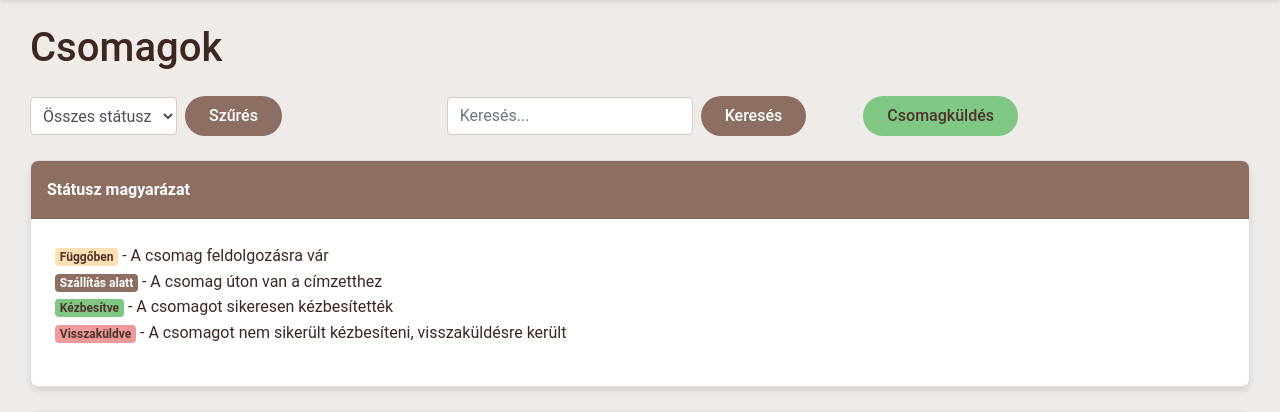
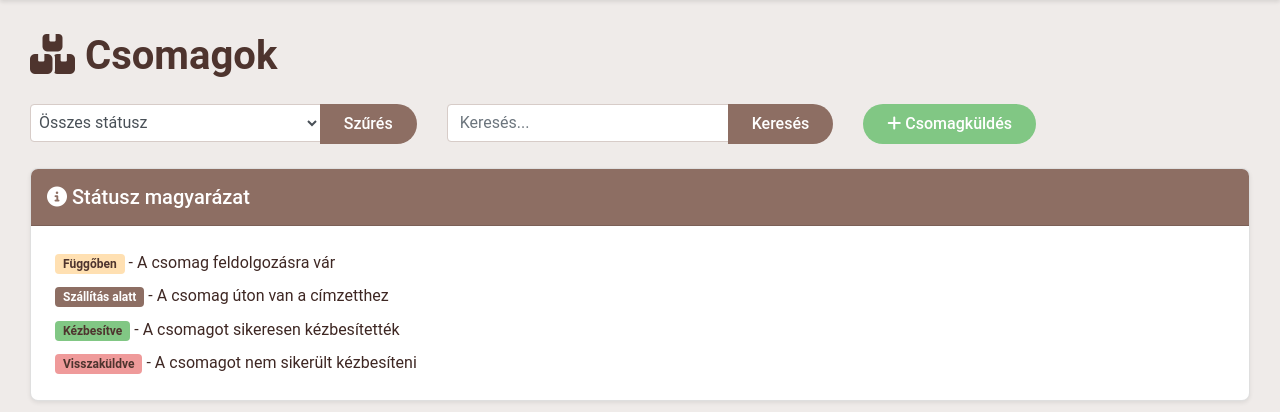
Before and after one commit to pe-box-ninja/webapp, a Flask app: page /package/list in a window 1280 px wide. Shown: the part 59-471 px from the top of the page. Run offline with Flask 3, Linux system fonts and the light colour scheme; the visitor is signed in with stand-in values (Sample User, id 1); data that the repository does not hold is empty; some libraries are stand-ins or nearby versions.

Commit message:
a LOT of design fixes

```diff
--- a/app/templates/package/create.html
+++ b/app/templates/package/create.html
@@ -3,7 +3,7 @@
 
 {% block content %}
 <div class="container mt-4">
-  <h1 class="mb-4">Csomagküldés</h1>
+  <h1 class="mb-4 heading-1">Csomagküldés</h1>
 
   <div class="card shadow-sm mb-4">
     <div class="card-header">
--- a/app/templates/package/list.html
+++ b/app/templates/package/list.html
@@ -4,18 +4,18 @@
 {% block content %}
 <div class="container mt-4">
     {% if warehouse %}
-        <h1 class="mb-4">{{ warehouse.name }} raktár csomagjai</h1>
+        <h1 class="mb-4 heading-1">{{ icon('warehouse') }} {{ warehouse.name }} raktár csomagjai</h1>
     {% elif parcel_locker %}
-        <h1 class="mb-4">{{ parcel_locker.location }} csomagautomata csomagjai</h1>
+        <h1 class="mb-4 heading-1">{{ icon('box') }} {{ parcel_locker.location }} csomagautomata csomagjai</h1>
     {% else %}
-        <h1 class="mb-4">Csomagok</h1>
+        <h1 class="mb-4 heading-1">{{ icon('boxes') }} Csomagok</h1>
     {% endif %}
 
     <div class="row mb-4">
         <div class="col-md-4">
-            <form action="{{ url_for('package.list', warehouse_id=warehouse_id) }}" method="get" class="form-inline">
-                <div class="form-group mr-2">
-                    <select name="status" class="form-control p-2">
+            <form action="{{ url_for('package.list', warehouse_id=warehouse_id) }}" method="get">
+                <div class="input-group">
+                    <select name="status" class="form-control p-1">
                         <option value="all" {% if current_filter == 'all' %}selected{% endif %}>Összes státusz</option>
                         {% for status in PackageStatus.list() %}
                         {% if not warehouse_id or status != "kézbesítve" %}
@@ -25,69 +25,80 @@
                         {% endif %}
                         {% endfor %}
                     </select>
+                    <div class="input-group-append">
+                        <button type="submit" class="btn btn-primary">Szűrés</button>
+                    </div>
                 </div>
-                <button type="submit" class="btn btn-primary">Szűrés</button>
             </form>
         </div>
         <div class="col-md-4">
-            <form action="{{ url_for('package.list', warehouse_id=warehouse_id) }}" method="get" class="form-inline">
-                <div class="form-group mr-2">
+            <form action="{{ url_for('package.list', warehouse_id=warehouse_id) }}" method="get">
+                <div class="input-group">
                     <input type="text" name="search" class="form-control" placeholder="Keresés..." value="{{ search_query }}">
+                    <div class="input-group-append">
+                        <button type="submit" class="btn btn-primary">Keresés</button>
+                    </div>
                 </div>
-                <button type="submit" class="btn btn-primary">Keresés</button>
             </form>
         </div>
         {% if not parcel_locker_id and not warehouse_id and current_user.is_admin() %}
         <div class="col-md-4">
-            <a href="{{ url_for('package.create') }}" class="btn btn-success">Csomagküldés</a>
+            <a href="{{ url_for('package.create') }}" class="btn btn-success text-white">
+                {{ icon('plus') }} Csomagküldés
+            </a>
         </div>
         {% endif %}
     </div>
 
-    <div class="card mb-4">
+    <div class="card shadow-sm mb-4">
         <div class="card-header">
-            Státusz magyarázat
+            <h5 class="mb-0">{{ icon('info-circle') }} Státusz magyarázat</h5>
         </div>
         <div class="card-body">
-            <ul class="list-unstyled">
-                <li><span class="badge badge-warning">Függőben</span> - A csomag feldolgozásra vár</li>
-                <li><span class="badge badge-primary">Szállítás alatt</span> - A csomag úton van a címzetthez</li>
-                <li><span class="badge badge-success">Kézbesítve</span> - A csomagot sikeresen kézbesítették</li>
-                <li><span class="badge badge-danger">Visszaküldve</span> - A csomagot nem sikerült kézbesíteni, visszaküldésre került</li>
+            <ul class="list-unstyled mb-0">
+                <li class="mb-2"><span class="badge badge-warning px-2 py-1">Függőben</span> - A csomag feldolgozásra vár</li>
+                <li class="mb-2"><span class="badge badge-primary px-2 py-1">Szállítás alatt</span> - A csomag úton van a címzetthez</li>
+                <li class="mb-2"><span class="badge badge-success px-2 py-1">Kézbesítve</span> - A csomagot sikeresen kézbesítették</li>
+                <li class="mb-0"><span class="badge badge-danger px-2 py-1">Visszaküldve</span> - A csomagot nem sikerült kézbesíteni</li>
             </ul>
         </div>
     </div>
 
-    <!-- Existing table code -->
     <div class="card shadow-sm">
         <div class="card-body p-0">
             <div class="table-responsive">
                 <table class="table table-hover mb-0">
                     <thead>
                         <tr>
-                            <th scope="col" class="small">Azonosító</th>
-                            <th scope="col" class="small">Nyomkövetési szám</th>
-                            <th scope="col" class="small">Státusz</th>
-                            <th scope="col" class="small">Súly</th>
+                            <th scope="col" class="small">{{ icon('hashtag') }} Azonosító</th>
+                            <th scope="col" class="small">{{ icon('barcode') }} Nyomkövetési szám</th>
+                            <th scope="col" class="small">{{ icon('box') }} Státusz</th>
+                            <th scope="col" class="small">{{ icon('weight-scale') }} Súly</th>
                             <th scope="col" class="small">Műveletek</th>
                         </tr>
                     </thead>
                     <tbody>
                         {% for package in packages %}
                         <tr>
-                            <td>{{ package.id }}</td>
-                            <td>{{ package.tracking_number }}</td>
+                            <td class="small">{{ package.id }}</td>
+                            <td class="small">{{ package.tracking_number }}</td>
                             <td>
-                                <span class="badge px-2 py-2 badge-{{ {'függőben': 'warning', 'szállítás alatt': 'primary', 'kézbesítve': 'success', 'visszaküldve': 'danger'}[package.status] }}">
+                                <span class="badge px-2 py-1 badge-{{ {'függőben': 'warning', 'szállítás alatt': 'primary', 'kézbesítve': 'success', 'visszaküldve': 'danger'}[package.status] }}">
                                     {{ {'függőben': 'Függőben', 'szállítás alatt': 'Szállítás alatt', 'kézbesítve': 'Kézbesítve', 'visszaküldve': 'Visszaküldve'}[package.status] }}
                                 </span>
                             </td>
-                            <td>{{ package.weight }} kg</td>
+                            <td class="small">{{ package.weight }} kg</td>
                             <td>
-                                <a href="{{ url_for('package.view', id=package.id) }}" class="btn btn-sm btn-outline-primary">Megtekintés</a>
-                                {% if current_user.is_admin() %}
-                                <a href="{{ url_for('package.edit', id=package.id) }}" class="btn btn-sm btn-outline-secondary">Szerkesztés</a>
-                                {% endif %}
+                                <div class="btn-group" role="group">
+                                    <a href="{{ url_for('package.view', id=package.id) }}" class="btn btn-sm btn-primary">
+
+                                        Megtekintés</a>
+                                    {% if current_user.is_admin() %}
+                                    <a href="{{ url_for('package.edit', id=package.id) }}" class="btn btn-sm btn-secondary">
+
+                                        Szerkesztés</a>
+                                    {% endif %}
+                                </div>
                             </td>
                         </tr>
                         {% endfor %}
--- a/app/templates/package/track_result.html
+++ b/app/templates/package/track_result.html
@@ -1,7 +1,7 @@
 {% extends "base.html" %} {% from "design-system.html" import icon, badge %} {%
 block content %}
 <div class="container mt-4">
-  <h1 class="mb-4">Csomag Információk</h1>
+  <h1 class="mb-4 heading-1">Csomag Információk</h1>
 
   <div class="card shadow-sm mb-4">
     <div class="card-header">
--- a/app/templates/parcel_locker/create.html
+++ b/app/templates/parcel_locker/create.html
@@ -3,7 +3,7 @@
 
 {% block content %}
 <div class="container mt-4">
-  <h1 class="mb-4">Csomagautomata létrehozás</h1>
+  <h1 class="mb-4 heading-1">Csomagautomata létrehozás</h1>
 
   <div class="card shadow-sm mb-4">
     <div class="card-header">
--- a/app/templates/warehouse/create.html
+++ b/app/templates/warehouse/create.html
@@ -3,7 +3,7 @@
 
 {% block content %}
 <div class="container mt-4">
-  <h1 class="mb-4">Raktár létrehozása</h1>
+  <h1 class="mb-4 heading-1">Raktár létrehozása</h1>
 
   <div class="card shadow-sm mb-4">
     <div class="card-header">
```
Also changed, not shown: app/templates/package/edit.html (+14 -6 lines), app/templates/package/send.html (deleted, +0 -7 lines), app/templates/parcel_locker/edit.html (+11 -8 lines), app/templates/parcel_locker/list.html (added, +76 -0 lines), app/templates/parcel_locker/parcel_lockers_list.html (deleted, +0 -59 lines), app/templates/warehouse/edit.html (+7 -7 lines), app/templates/warehouse/list.html (added, +76 -0 lines), app/templates/warehouse/warehouses_list.html (deleted, +0 -57 lines).
